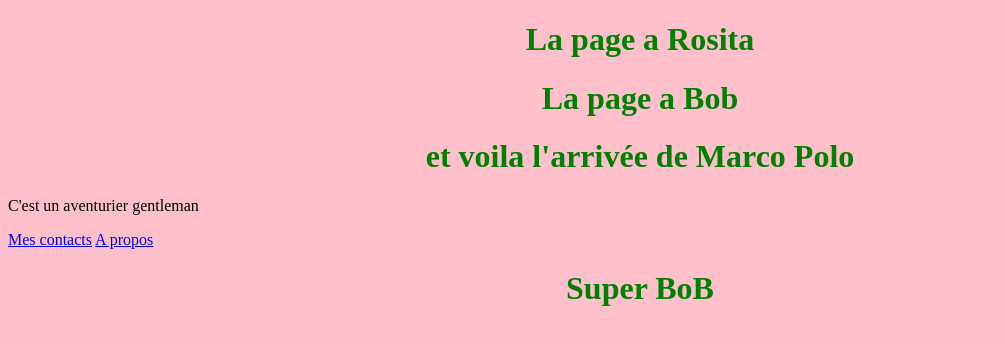
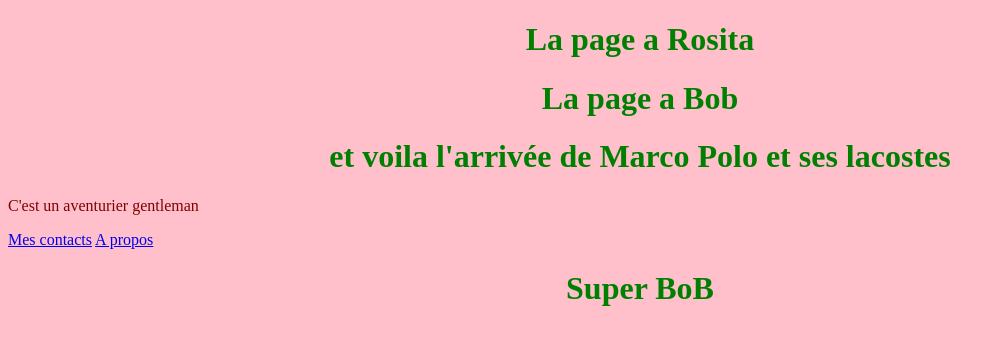
Before and after one commit to Remiwf3/exo1, a plain HTML site: page index.html in a window 1280 px wide. Shown: the whole page, without its empty margins (0-1005 px from the left). Drawn offline with Linux system fonts and the light colour scheme.

Commit message:
ajout de la couleur marron

```diff
--- a/css/main.css
+++ b/css/main.css
@@ -10,3 +10,7 @@ h1{
 figure{
 	text-align: center;
 }
+
+p{
+	color:maroon;
+}
--- a/index.html
+++ b/index.html
@@ -10,7 +10,7 @@
 
 		<h1>La page a Bob</h1>
 
-		<h1>et voila l'arrivée de Marco Polo</h1>
+		<h1>et voila l'arrivée de Marco Polo et ses lacostes</h1>
 		<p>C'est un aventurier gentleman</p>
 
 		<a href="contacts.html">Mes contacts</a>
```
